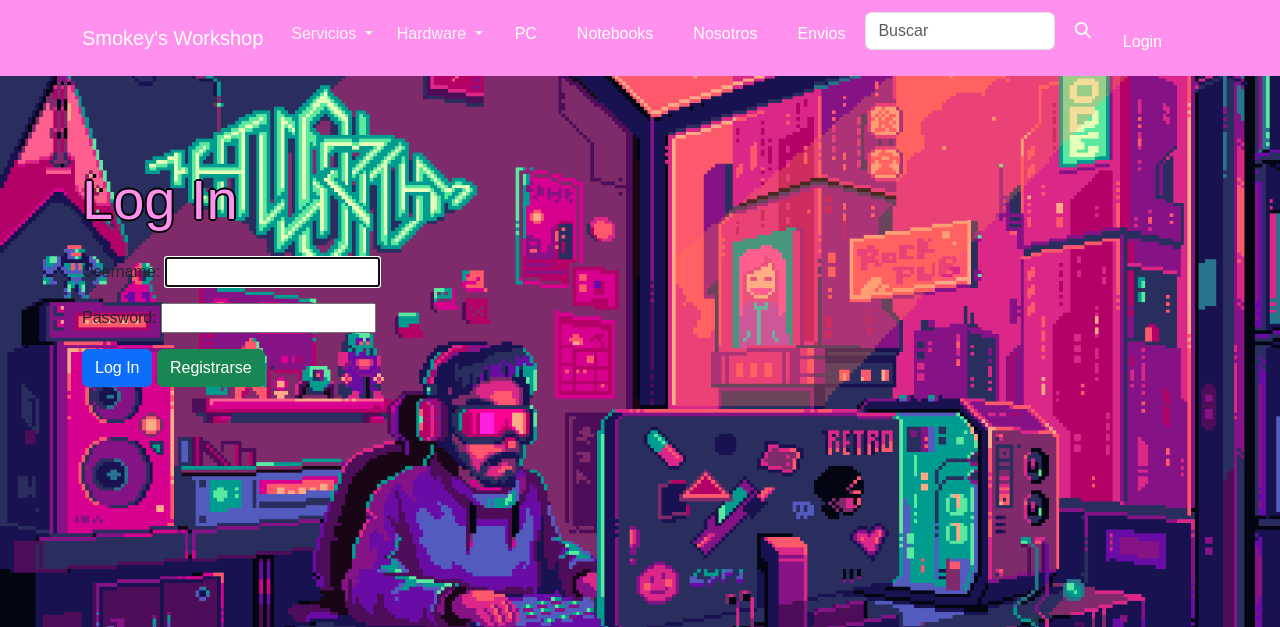
After one commit to matia3/Programacion-web, a Django app: page /accounts/login/ in a window 1280 px wide. The commit adds this page. Shown: the top 627 px of the page. Run offline with Django 4.2, Linux system fonts and the light colour scheme.

Commit message:
Login y Register

```diff
--- a/productos/templates/productos/base.html
+++ b/productos/templates/productos/base.html
@@ -96,18 +96,25 @@
                                         class="fa-solid fa-magnifying-glass"></i></button>
                             </form>
                         </li>
+                        {% if user.is_authenticated %}
                         <li class="nav-item mt-2">
-
-                            <button type="button" class="btn btn-coral" data-bs-toggle="modal"
-                                data-bs-target="#exampleModal">
-                                Iniciar Sesion <i class="fa-solid fa-user"></i>
+                            <button type="button" class="btn btn-coral">
+                                <a class="nav-link text-white" href="">{{user.username}}</a>
                             </button>
                         </li>
                         <li class="nav-item mt-2">
                             <button type="button" class="btn btn-coral">
-                                Carrito <i class="fa-solid fa-cart-shopping"></i>
+                                <a class="nav-link text-white" href="{% url 'logout' %}">Cerrar sesion</a>
                             </button>
                         </li>
+                        {% else %}
+                        <li class="nav-item mt-2">
+                            <button type="button" class="btn btn-coral">
+                                <a class="nav-link text-white" href="{% url 'login' %}">Login</a>
+                            </button>
+                        </li>
+                        {% endif %}
+
                     </ul>
 
                 </div>
--- /dev/null
+++ b/productos/templates/registration/login.html
@@ -0,0 +1,28 @@
+{% extends "productos/base.html" %}
+{% block title %}Log In{% endblock %}
+{% block content %}
+{% load static %}
+
+
+
+<!-- Jumbotron -->
+<div class="jumbotron pt-5">
+    <div class="container">
+        <b>
+            <h1 class="titulo2 display-4 pt-4">Log In</h1>
+        </b>
+    </div>
+</div>
+
+<div class="container mt-4">
+    <form method="post" class="needs-validation" novalidate>
+        {% csrf_token %}
+        {{ form.as_p }}
+        <div class="form-group">
+            <button type="submit" class="btn btn-primary btn btn-block">Log In</button>
+            <a class="btn btn-success btn btn-block" href="{% url 'registrarse' %}" >Registrarse</a>
+        </div >
+    </form>
+</div>
+
+{% endblock %}
--- a/productos/urls.py
+++ b/productos/urls.py
@@ -1,4 +1,4 @@
-from django.urls import path
+from django.urls import path, include
 from . import views
 from django.conf import settings
 from django.conf.urls.static import static
@@ -10,4 +10,7 @@ urlpatterns = [
     path("eliminar/<int:id>", views.eliminar_producto, name='eliminar'),
     path("crud", views.crud, name="crud"),
     path("productosAdd", views.productosAdd, name="productosAdd"),
+    path("menu", views.menu, name="menu"),
+    path("accounts/", include("django.contrib.auth.urls")),
+    path("registration/", views.register_view, name="registrarse"),
 ] + static(settings.MEDIA_URL, document_root=settings.MEDIA_ROOT)
--- a/smokeyworkshop/settings.py
+++ b/smokeyworkshop/settings.py
@@ -55,7 +55,7 @@ ROOT_URLCONF = 'smokeyworkshop.urls'
 TEMPLATES = [
     {
         'BACKEND': 'django.template.backends.django.DjangoTemplates',
-        'DIRS': [],
+        'DIRS': [BASE_DIR / "templates",],
         'APP_DIRS': True,
         'OPTIONS': {
             'context_processors': [
@@ -67,7 +67,8 @@ TEMPLATES = [
         },
     },
 ]
-
+LOGIN_REDIRECT_URL = "menu"
+LOGOUT_REDIRECT_URL = "index"
 WSGI_APPLICATION = 'smokeyworkshop.wsgi.application'
 
 
```
Also changed, not shown: other parts of productos/templates/productos/base.html (+0 -39 lines), productos/forms.py (+9 -0 lines), productos/templates/registration/registrarse.html (added, +23 -0 lines), productos/views.py (+17 -0 lines), db.sqlite3, productos/templates/producto.html (added), productos/templates/productos/login.html (deleted).
